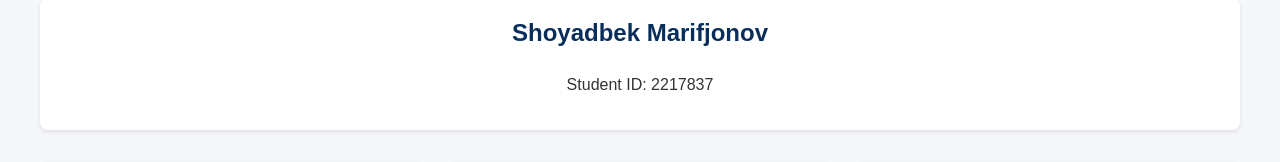
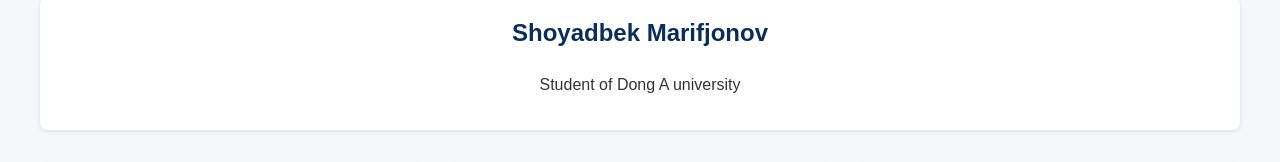
Before and after one commit to shoyatbek2301/lecture-web-page, a plain HTML site: page index.html in a window 1280 px wide. Shown: the part 176-338 px from the top of the page. Drawn offline with Linux system fonts and the light colour scheme.

Commit message:
Update index.html

```diff
--- a/index.html
+++ b/index.html
@@ -105,7 +105,7 @@
     <div class="container">
         <div class="student-info">
             <h2>Shoyadbek Marifjonov</h2>
-            <p>Student ID: 2217837</p>
+            <p>Student of Dong A university</p>
         </div>
 
         <div class="assignments-container">
```
